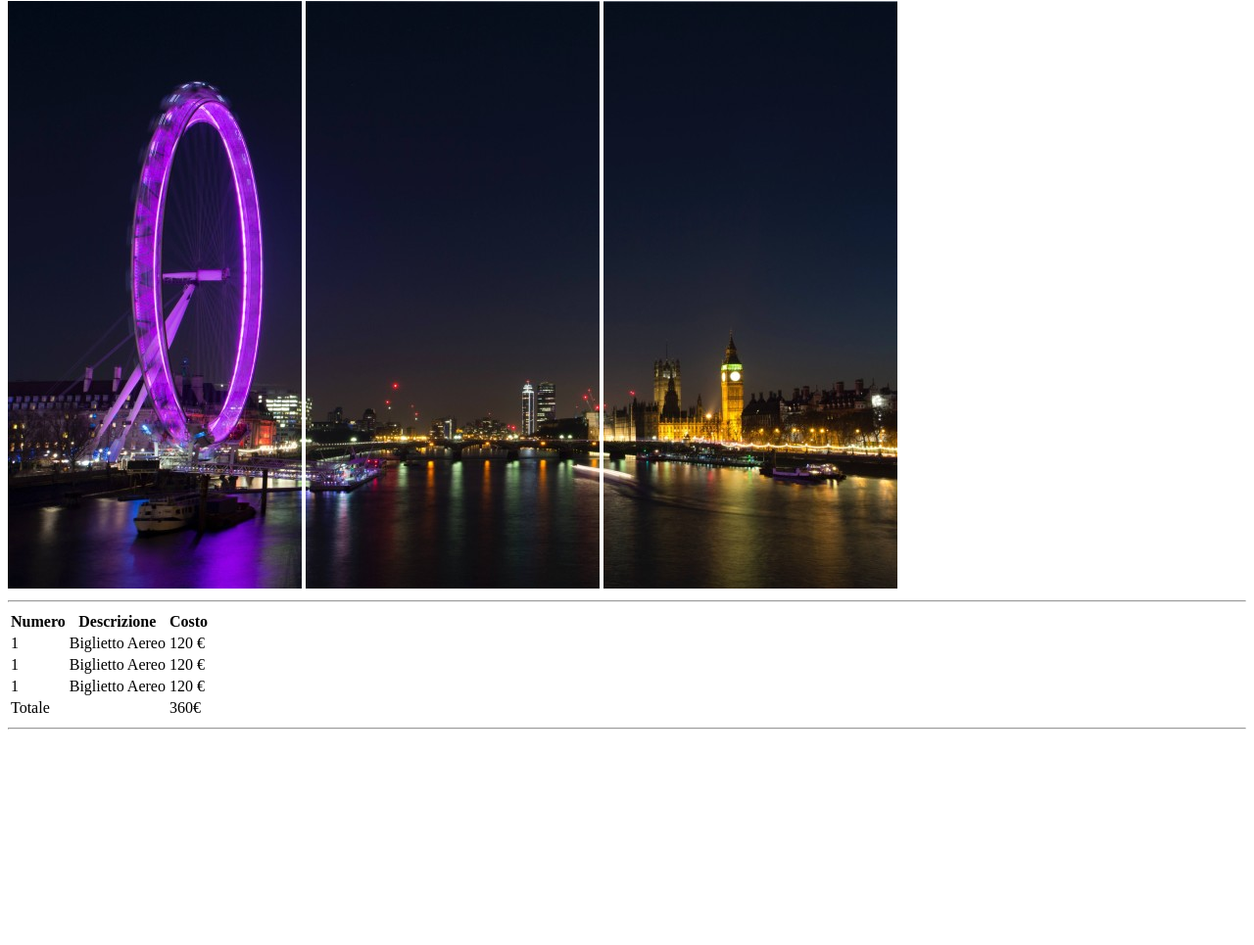
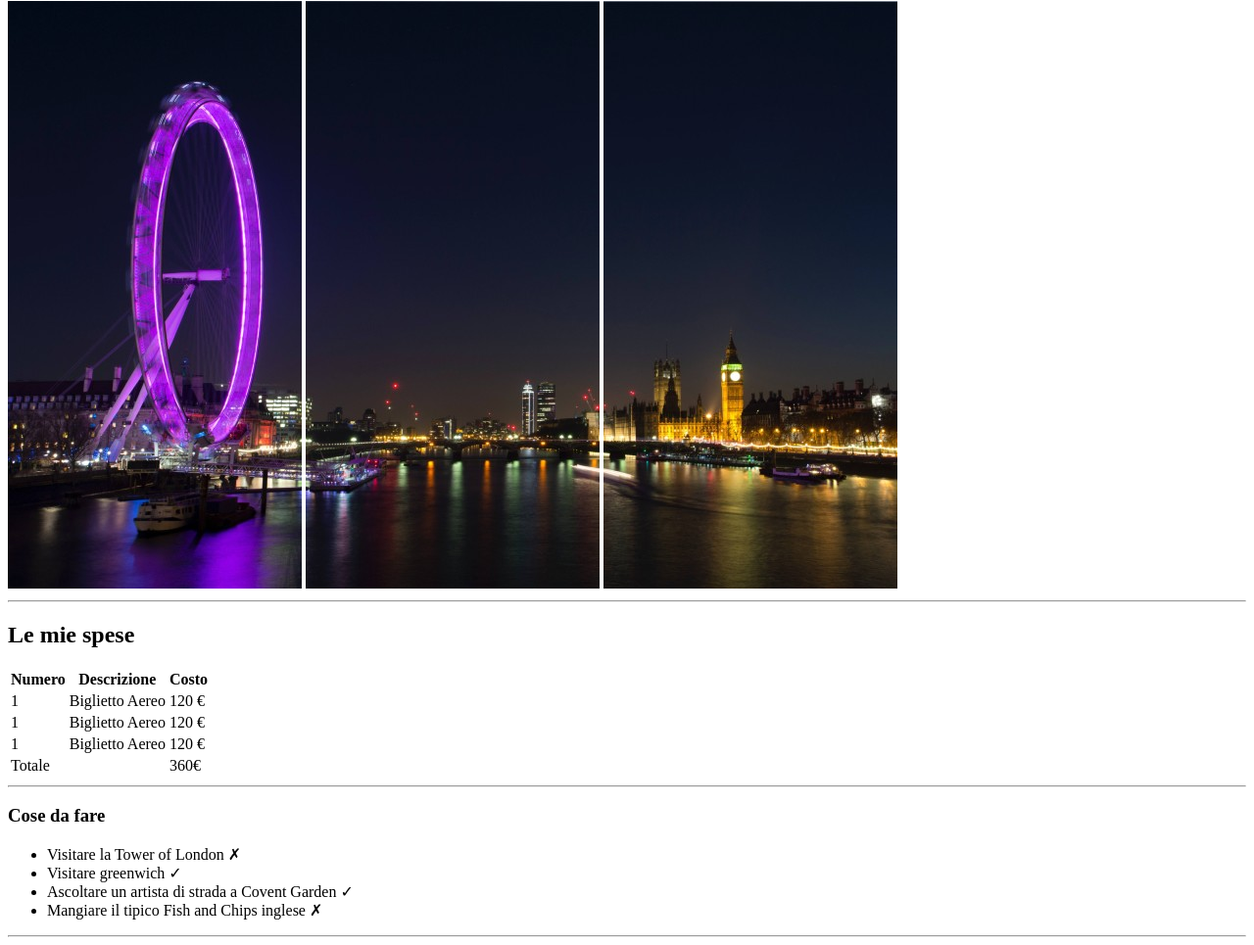
Before and after one commit to nico17022001/html-london-trip, a plain HTML site: page index.html in a window 1280 px wide. Shown: the part 79-1044 px from the top of the page at 98% size. Before the commit the page ends 832 px from the top, so only its background shows below. Drawn offline with Linux system fonts and the light colour scheme.

Commit message:
Seconda-sezione

```diff
--- a/index.html
+++ b/index.html
@@ -17,8 +17,9 @@
   <main>
 
     <hr>
-    <!--Inizio prima sezione-->
+ <!--Inizio prima sezione-->
     <section>
+      <h2>Le mie spese</h2>
       <table>
         <thead>
           <tr>
@@ -56,9 +57,19 @@
       </table>
     </section>
 
-  <hr>
+    <hr>
+<!--Inizio seconda sezione-->
+    <section>
+      <h3>Cose da fare</h3>
+      <ul>
+        <li>Visitare la Tower of London &cross;</li>
+        <li>Visitare greenwich &#10003;</li>
+        <li>Ascoltare un artista di strada a Covent Garden &#10003;</li>
+        <li>Mangiare il tipico Fish and Chips inglese &cross;</li>
+      </ul>
+    </section>
 
+    <hr>
 
-  </main>
 </body>
 </html>
```
